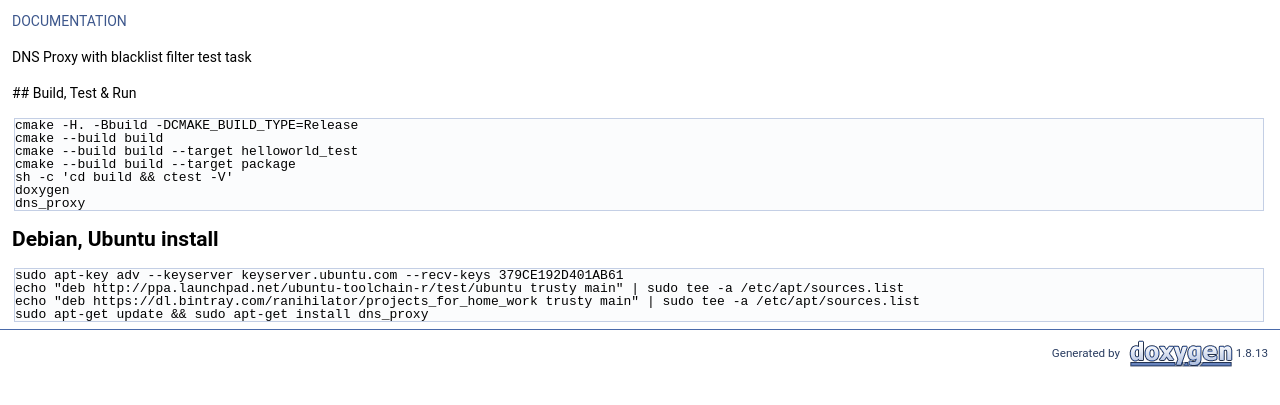
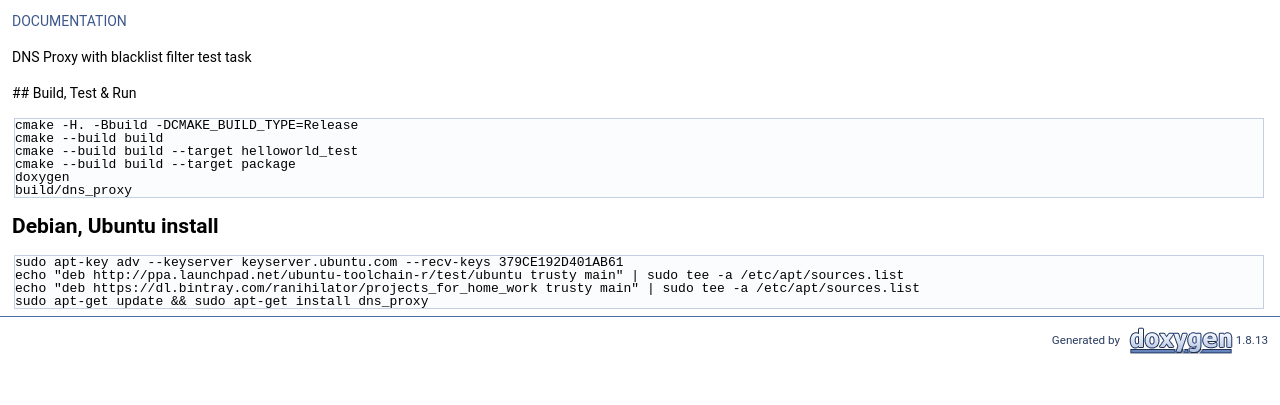
Before and after one commit to Ranihilator/dns_proxy, a plain HTML site: page index.html in a window 1280 px wide. Shown: the part 173-578 px from the top of the page. Drawn offline with Linux system fonts and the light colour scheme.

Commit message:
Deploy Ranihilator/dns_proxy to github.com/Ranihilator/dns_proxy.git:gh-pages

```diff
--- a/index.html
+++ b/index.html
@@ -65,7 +65,7 @@ $(function() {
 <div class="contents">
 <div class="textblock"><p><a href="https://travis-ci.org/Ranihilator/dns_proxy"></a> <a href="https://ranihilator.github.io/dns_proxy/index.html">DOCUMENTATION</a></p>
 <p>DNS Proxy with blacklist filter test task</p>
-<p>## Build, Test &amp; Run </p><div class="fragment"><div class="line">cmake -H. -Bbuild -DCMAKE_BUILD_TYPE=Release</div><div class="line">cmake --build build</div><div class="line">cmake --build build --target helloworld_test</div><div class="line">cmake --build build --target package</div><div class="line">sh -c &#39;cd build &amp;&amp; ctest -V&#39;</div><div class="line">doxygen</div><div class="line">dns_proxy</div></div><!-- fragment --><h2>Debian, Ubuntu install</h2>
+<p>## Build, Test &amp; Run </p><div class="fragment"><div class="line">cmake -H. -Bbuild -DCMAKE_BUILD_TYPE=Release</div><div class="line">cmake --build build</div><div class="line">cmake --build build --target helloworld_test</div><div class="line">cmake --build build --target package</div><div class="line">doxygen</div><div class="line">build/dns_proxy</div></div><!-- fragment --><h2>Debian, Ubuntu install</h2>
 <div class="fragment"><div class="line">sudo apt-key adv --keyserver keyserver.ubuntu.com --recv-keys 379CE192D401AB61</div><div class="line">echo &quot;deb http://ppa.launchpad.net/ubuntu-toolchain-r/test/ubuntu trusty main&quot; | sudo tee -a /etc/apt/sources.list</div><div class="line">echo &quot;deb https://dl.bintray.com/ranihilator/projects_for_home_work trusty main&quot; | sudo tee -a /etc/apt/sources.list</div><div class="line">sudo apt-get update &amp;&amp; sudo apt-get install dns_proxy</div></div><!-- fragment --> </div></div><!-- contents -->
 <!-- start footer part -->
 <hr class="footer"/><address class="footer"><small>
```
Also changed, not shown: main_8c.html (+1 -1 lines).
